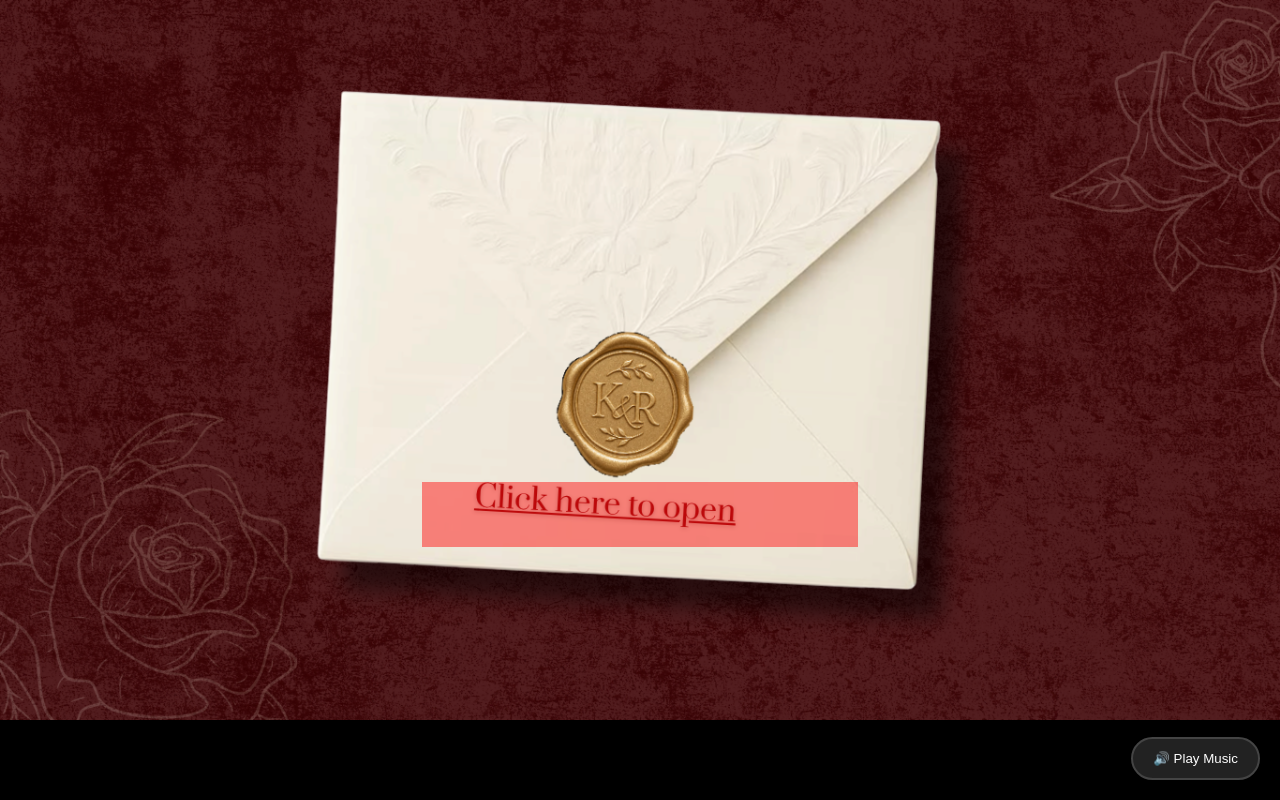
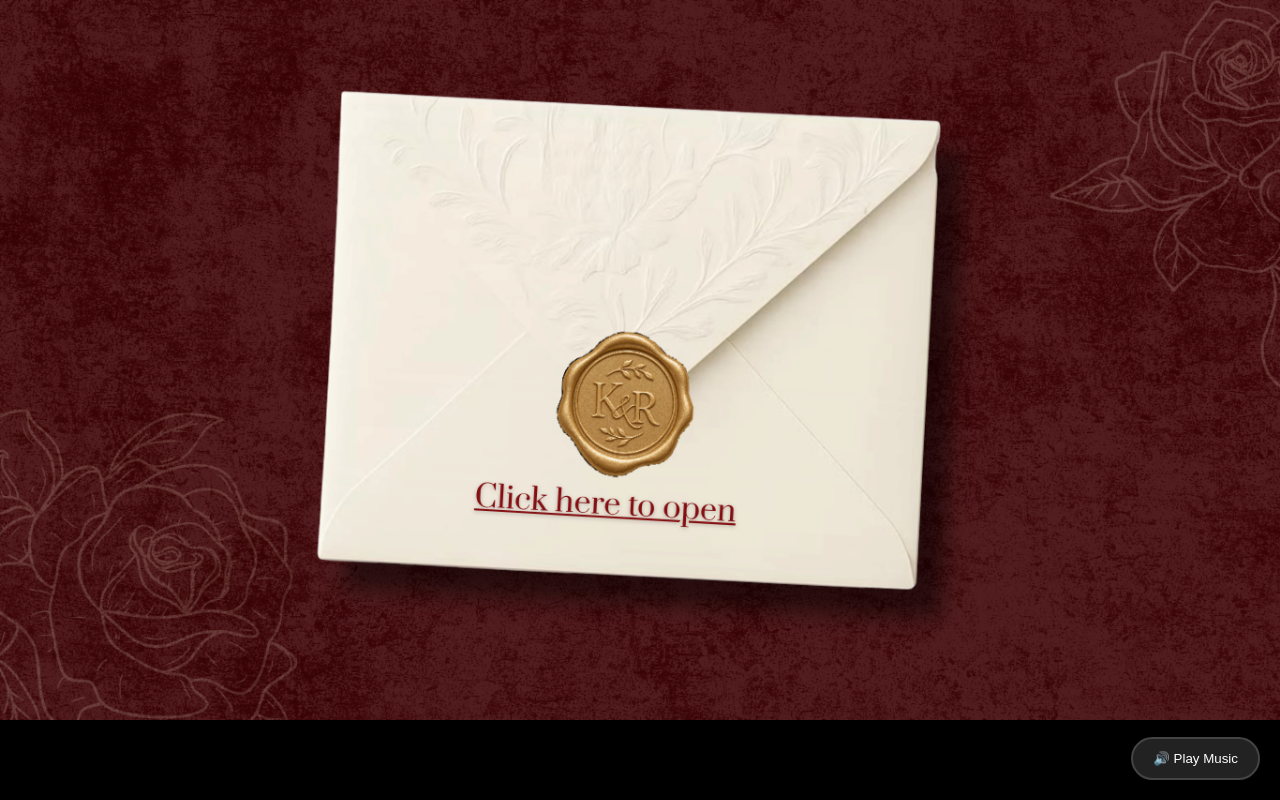
Before and after one commit to iluvmatcha/Given-s-Eighteenth-Birthday, a plain HTML site: page index.html in a window 1280 px wide. Drawn offline with Linux system fonts and the light colour scheme.

Commit message:
Update style.css

```diff
--- a/style.css
+++ b/style.css
@@ -41,7 +41,7 @@ img {
   display: block;
   cursor: pointer;
   z-index: 999;
-  background-color: rgba(255, 0, 0, 0.45);
+  /*background-color: rgba(255, 0, 0, 0.45);*/
   touch-action: manipulation;
 }
 
```
